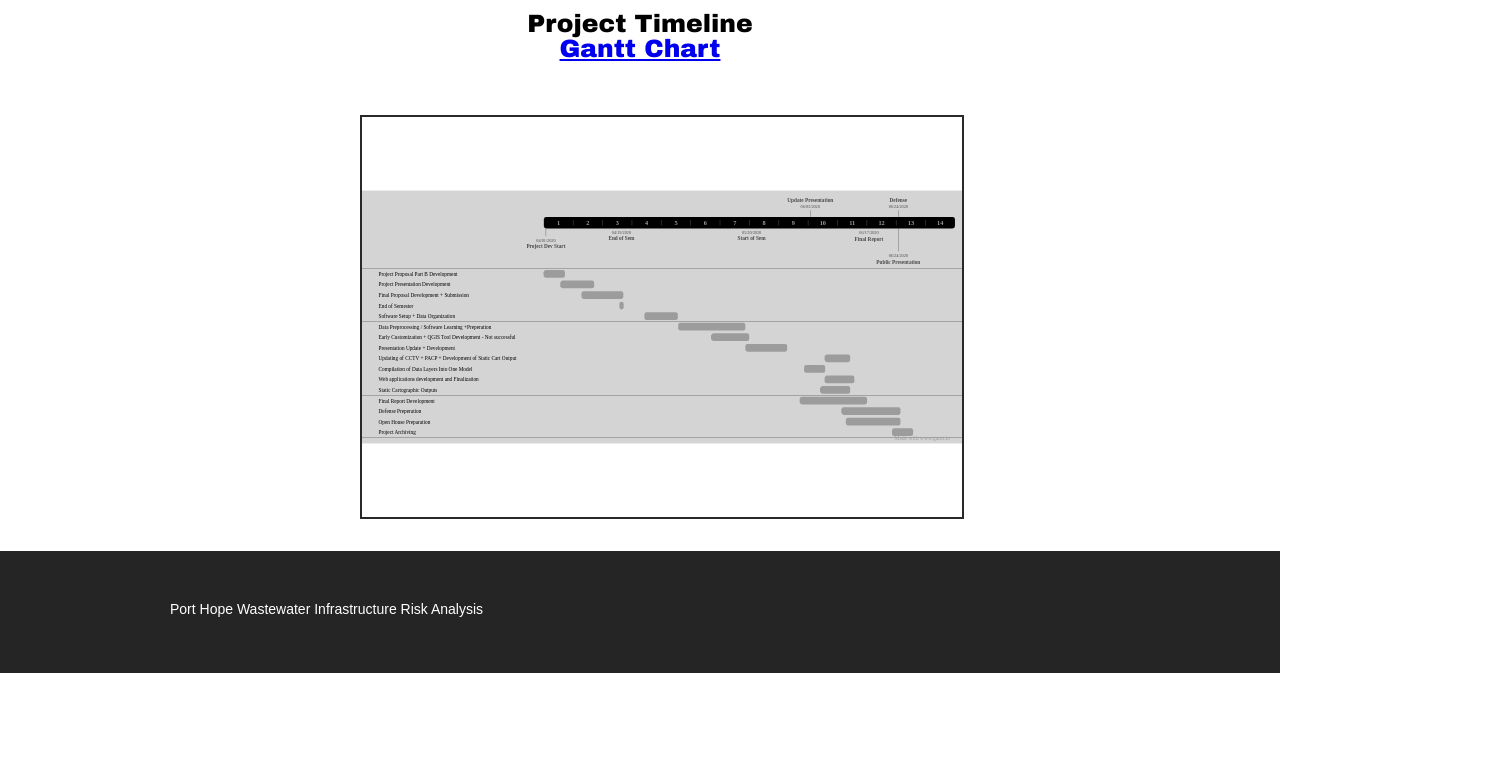
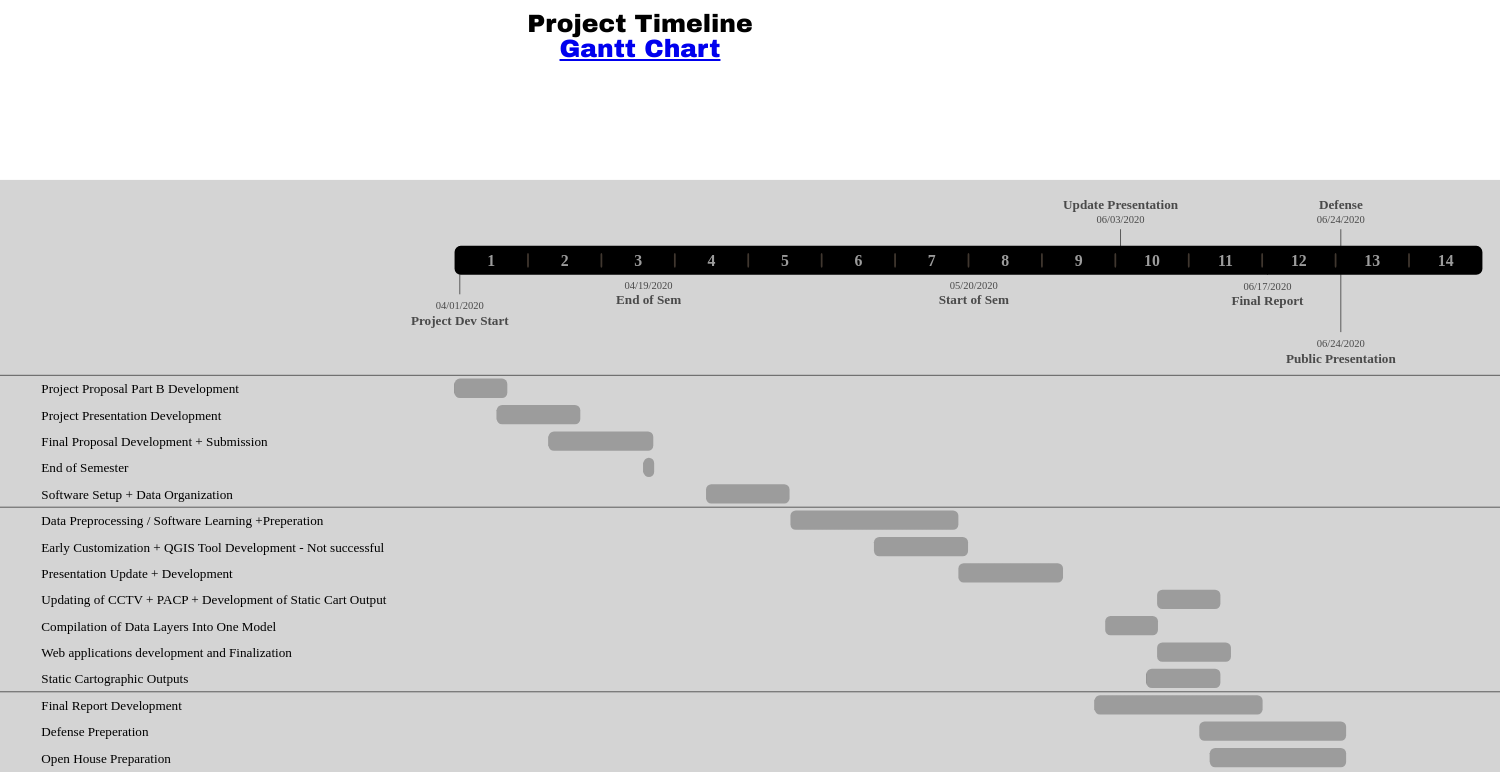
Before and after one commit to dnoakes94/PortHope, a plain HTML site: page Website/about.html in a window 1280 px wide. Shown: the part 1501-2273 px from the top of the page, 1500 px wide, since content can reach past the window. Before the commit the page ends 2174 px from the top, so only its background shows below. Drawn offline with Linux system fonts and the light colour scheme.

Commit message:
Edit to format

```diff
--- a/Website/about.html
+++ b/Website/about.html
@@ -66,15 +66,18 @@
 					<br></br>
 					<li>Create static maps displaying PACP values, flood zones, and major 2, 5, 10, 15, 25, 50, and 100 year storm events </li>
 				</ol>
-
-				<h2>Project Timeline<br/><a href = "https://app.gantt.io/embedded-gantts/9d3aea0d-1a0f-447f-aad9-e16f6259d9f3">Gantt Chart</a></h2>
-				<img src="images/PH_Gant.svg" height="400" width="600" alt="Gantt Chart">
-
-
-
+			<div>
+				<h2>Project Timeline<br/><a href = "https://app.gantt.io/embedded-gantts/9d3aea0d-1a0f-447f-aad9-e16f6259d9f3">Gantt Chart</a>	</h2>
+			</div>
 			</div>
 		</div>
 	</div>
+
+	<div id="body">
+		<img src="images/PH_Gant.svg" width="1500" height="750"  alt="Gantt Chart">
+
+	</div>
+
 	<div id="footer">
 		<div>
 			<p>Port Hope Wastewater Infrastructure Risk Analysis</p>
```
